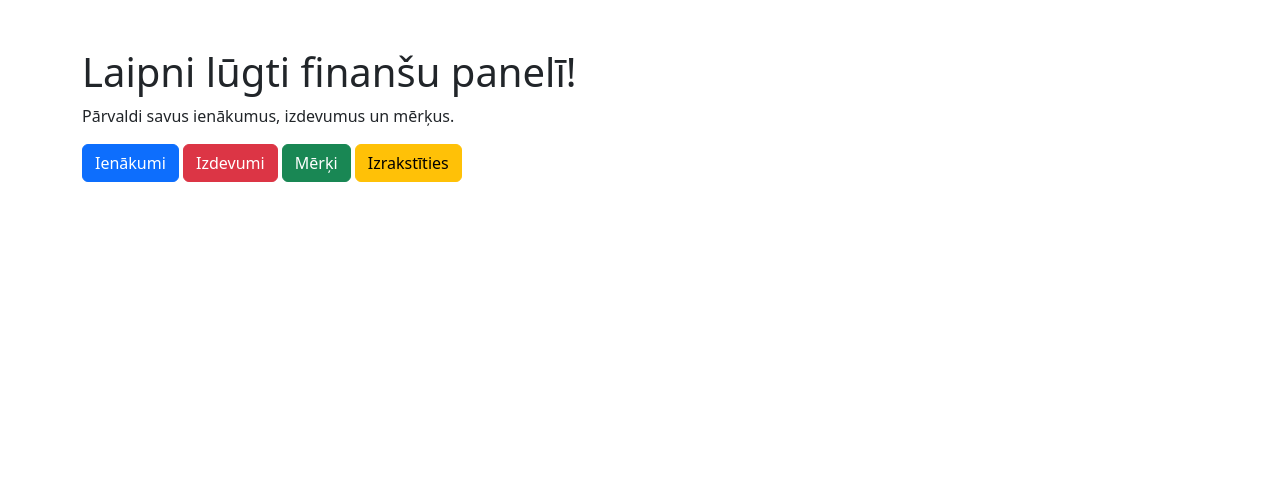
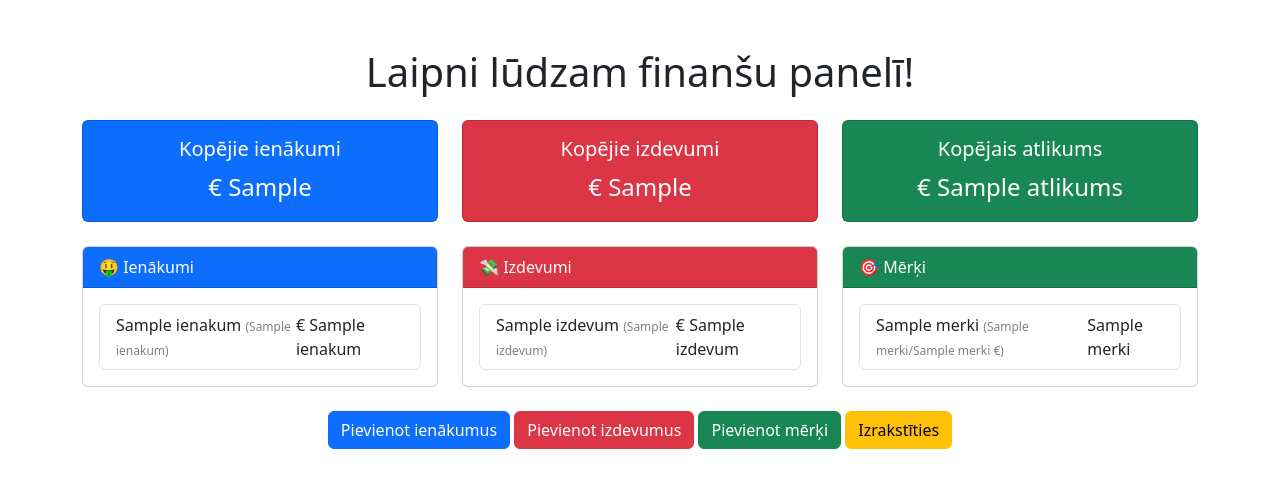
Before and after one commit to elinuklis/finansesProg, a Flask app: template templates/dashboard.html in a window 1280 px wide. Shown: the top 488 px of the page. Run offline with Flask 3, Linux system fonts and the light colour scheme; the template is opened without the code that fills it: most values are stand-ins (such as "Sample title", 1, 10 or a date in 2020).

Commit message:
neiet merki+ienakumi funkcija

```diff
--- a/app.py
+++ b/app.py
@@ -49,6 +49,8 @@ class FinansuApp:
         self.app.add_url_rule('/delete_ienakumi/<int:ienakumi_id>', 'delete_ienakumi', self.delete_ienakumi, methods=['POST'])
         self.app.add_url_rule('/delete_izdevumi/<int:izdevumi_id>', 'delete_izdevumi', self.delete_izdevumi, methods=['POST'])
         self.app.add_url_rule('/delete_merki/<int:merki_id>', 'delete_merki', self.delete_merki, methods=['POST'])
+        self.app.add_url_rule('/update_progress/<int:merki_id>', 'update_progress', self.update_progress, methods=['POST'])
+        self.app.add_url_rule('/check_and_update_merki', 'check_and_update_merki', self.check_and_update_mērķus)
 
     def index(self):
         if 'user_id' in session:
@@ -103,18 +105,30 @@ class FinansuApp:
             return redirect(url_for('login'))
 
         ienakumi = self.db.execute_query(
-            "SELECT * FROM Ienakumi WHERE user_id = ?",
+            "SELECT ienakumi_id, summa, kategorija, datums FROM Ienakumi WHERE user_id = ?",
             (session['user_id'],), fetch_all=True)
 
         izdevumi = self.db.execute_query(
-            "SELECT * FROM Izdevumi WHERE user_id = ?",
+            "SELECT izdevumi_id, summa, kategorija, datums FROM Izdevumi WHERE user_id = ?",
             (session['user_id'],), fetch_all=True)
 
+        ienakumu_kopsumma = sum(float(ienakums[1]) for ienakums in ienakumi) if ienakumi else 0
+        izdevumu_kopsumma = sum(float(izdevums[1]) for izdevums in izdevumi) if izdevumi else 0
+        atlikums = ienakumu_kopsumma - izdevumu_kopsumma
+
         merki = self.db.execute_query(
-            "SELECT * FROM Merki WHERE user_id = ?",
+            "SELECT merki_id, nosaukums, summa, sasniegts, kategorija, periods FROM merki WHERE user_id = ?",
             (session['user_id'],), fetch_all=True)
 
-        return render_template('dashboard.html', ienakumi=ienakumi, izdevumi=izdevumi, merki=merki)
+        return render_template(
+            'dashboard.html',
+            ienakumi=ienakumi,
+            izdevumi=izdevumi,
+            merki=merki,
+            ienakumu_kopsumma=ienakumu_kopsumma,
+            izdevumu_kopsumma=izdevumu_kopsumma,
+            atlikums=atlikums
+        )
 
     def ienakumi(self):
         if 'user_id' not in session:
@@ -122,15 +136,45 @@ class FinansuApp:
 
         kategorijas = ['Alga', 'Pārdošana', 'Pabalsts', 'Dāvana', 'Nodokļu atmaksas', 'Investīciju ienākumi', 'Cits']
 
+        # Iegūstam pieejamos mērķus lietotājam (tikai krājumu mērķus, ne tēriņu ierobežojumus)
+        merki = self.db.execute_query(
+            "SELECT merki_id, nosaukums FROM merki WHERE user_id = ? AND tips != 'Tēriņu ierobežojums'",
+            (session['user_id'],), fetch_all=True
+        )
+
         if request.method == 'POST':
-            summa = request.form['summa']
+            try:
+                summa = round(float(request.form['summa']), 2)
+            except ValueError:
+                flash("Lūdzu ievadi derīgu skaitli summas laukā.", "danger")
+                return redirect(url_for('ienakumi'))
+
             kategorija = request.form['kategorija']
-
             datums = datetime.now().strftime('%Y-%m-%d %H:%M:%S')
 
+            # Pievienojam ienākumu
+            merki_id = request.form.get('merki_id')
+            if merki_id == "none":
+                merki_id = None
+
             self.db.execute_query(
-                "INSERT INTO Ienakumi (user_id, summa, kategorija, datums) VALUES (?, ?, ?, ?)",
-                (session['user_id'], summa, kategorija, datums), commit=True)
+                "INSERT INTO Ienakumi (user_id, summa, kategorija, datums, merki_id) VALUES (?, ?, ?, ?, ?)",
+                (session['user_id'], summa, kategorija, datums, merki_id), commit=True)
+
+            # Ja lietotājs izvēlējies mērķi
+            merki_id = request.form.get('merki_id')
+            if merki_id and merki_id != "none":
+                try:
+                    merki_id = int(merki_id)
+                    self.db.execute_query(
+                        "UPDATE merki SET pasreizeja_summa = pasreizeja_summa + ? WHERE merki_id = ? AND user_id = ?",
+                        (summa, merki_id, session['user_id']),
+                        commit=True
+                    )
+                except ValueError:
+                    flash("Nederīgs mērķa ID.", "danger")
+
+            self.check_and_update_mērķus()
 
             flash("Ienākums veiksmīgi pievienots!", "success")
             return redirect(url_for('ienakumi'))
@@ -139,7 +183,7 @@ class FinansuApp:
             "SELECT ienakumi_id, summa, kategorija, datums FROM Ienakumi WHERE user_id = ?",
             (session['user_id'],), fetch_all=True)
 
-        return render_template('ienakumi.html', ienakumi=ienakumi, kategorijas=kategorijas)
+        return render_template('ienakumi.html', ienakumi=ienakumi, kategorijas=kategorijas, merki=merki)
 
 
     def izdevumi(self):
@@ -173,25 +217,45 @@ class FinansuApp:
             return redirect(url_for('login'))
 
         if request.method == 'POST':
+            tips = request.form['goal_type']
             nosaukums = request.form['nosaukums']
-            summa = request.form['summa']
-            kategorija = request.form.get('kategorija')
+            summa = float(request.form['summa'])
             periods = request.form['periods']
 
+            if tips == "Tēriņu ierobežojums":
+                kategorija = request.form['category']
+            else:
+                kategorija = None
+
             sasniegts = 0
+            pasreizeja_summa = 0  # Pievienojam noklusējuma vērtību
 
             self.db.execute_query(
-                "INSERT INTO Merki (user_id, nosaukums, summa, sasniegts, kategorija, periods) VALUES (?, ?, ?, ?, ?, ?)",
-                (session['user_id'], nosaukums, summa, sasniegts, kategorija, periods), commit=True)
+                "INSERT INTO merki (user_id, nosaukums, summa, pasreizeja_summa, sasniegts, kategorija, periods, tips) VALUES (?, ?, ?, ?, ?, ?, ?, ?)",
+                (session['user_id'], nosaukums, summa, pasreizeja_summa, sasniegts, kategorija, periods, tips),
+                commit=True
+            )
 
             flash("Mērķis veiksmīgi pievienots!", "success")
             return redirect(url_for('merki'))
 
         merki = self.db.execute_query(
-            "SELECT * FROM Merki WHERE user_id = ?",
+            "SELECT merki_id, nosaukums, summa, pasreizeja_summa, sasniegts, kategorija, periods, tips FROM merki WHERE user_id = ?",
+            (session['user_id'],), fetch_all=True
+        )
+
+        return render_template('merki.html', merki=merki)
+
+    def check_and_update_mērķus(self):
+        merki = self.db.execute_query(
+            "SELECT merki_id, summa, pasreizeja_summa FROM merki WHERE user_id = ?",
             (session['user_id'],), fetch_all=True)
 
-        return render_template('merki.html', merki=merki)
+        for merks in merki:
+            if merks[2] >= merks[1]:
+                self.db.execute_query(
+                    "UPDATE merki SET sasniegts = 1 WHERE merki_id = ?",
+                    (merks[0],), commit=True)
 
     def delete_ienakumi(self, ienakumi_id):
         if 'user_id' not in session:
@@ -220,10 +284,45 @@ class FinansuApp:
             return redirect(url_for('login'))
 
         self.db.execute_query(
-            "DELETE FROM Merki WHERE user_id = ? AND merki_id = ?",
+            "DELETE FROM merki WHERE user_id = ? AND merki_id = ?",
             (session['user_id'], merki_id), commit=True)
 
         flash("Mērķis veiksmīgi izdzēsts!", "success")
+        return redirect(url_for('merki'))
+
+    def update_progress(self, merki_id):
+        if 'user_id' not in session:
+            flash("Jums jābūt pieslēgušamies!", "danger")
+            return redirect(url_for('login'))
+
+        # Iegūstiet vērtības no formas
+        try:
+            summa = float(request.form.get('summa', 0))  # Konvertējiet uz float
+            progress_amount = float(request.form.get('progress_amount', 0))  # Konvertējiet uz float
+        except ValueError:
+            flash("Ievadiet derīgu skaitli!", "danger")
+            return redirect(url_for('merki'))
+
+        # Ja progress_amount ir 0, novērst dalīšanu ar nulli
+        if progress_amount == 0:
+            flash("Progresam jābūt lielākam par nulli!", "danger")
+            return redirect(url_for('merki'))
+
+        # Atjaunina pašreizējo summu
+        self.db.execute_query(
+            "UPDATE merki SET pasreizeja_summa = pasreizeja_summa + ? WHERE merki_id = ? AND user_id = ?",
+            (progress_amount, merki_id, session['user_id']),
+            commit=True
+        )
+
+        # Pārbauda, vai mērķis ir sasniegts
+        self.db.execute_query(
+            "UPDATE Merki SET sasniegts = 1 WHERE merki_id = ? AND pasreizeja_summa >= summa",
+            (merki_id,),
+            commit=True
+        )
+
+        flash("Progresu atjaunināts!", "success")
         return redirect(url_for('merki'))
 
     def logout(self):
@@ -234,7 +333,11 @@ class FinansuApp:
     def run(self):
         self.app.run(debug=True)
 
+    @property
+    def flask_app(self):
+        return self.app
+
+app = FinansuApp().flask_app
 
 if __name__ == '__main__':
-    app = FinansuApp()
-    app.run()
+    app.run(debug=True)
--- a/templates/dashboard.html
+++ b/templates/dashboard.html
@@ -3,11 +3,12 @@
 <head>
     <meta charset="UTF-8">
     <meta name="viewport" content="width=device-width, initial-scale=1.0">
-    <title>Panelis</title>
+    <title>Finanšu panelis</title>
     <link href="https://cdn.jsdelivr.net/npm/bootstrap@5.3.0/dist/css/bootstrap.min.css" rel="stylesheet">
+
 </head>
 <body class="container mt-5">
-    <h1>Laipni lūgti finanšu panelī!</h1>
+    <h1 class="text-center mb-4">Laipni lūdzam finanšu panelī!</h1>
 
     {% with messages = get_flashed_messages(with_categories=true) %}
       {% if messages %}
@@ -20,12 +21,98 @@
       {% endif %}
     {% endwith %}
 
-    <p>Pārvaldi savus ienākumus, izdevumus un mērķus.</p>
+    <div class="row mb-4">
+        <!-- Kopējais kopsavilkums -->
+        <div class="col-md-4">
+            <div class="card text-bg-primary">
+                <div class="card-body text-center">
+                    <h5 class="card-title">Kopējie ienākumi</h5>
+                    <p class="card-text fs-4">€ {{ ienakumu_kopsumma }}</p>
+                </div>
+            </div>
+        </div>
+        <div class="col-md-4">
+            <div class="card text-bg-danger">
+                <div class="card-body text-center">
+                    <h5 class="card-title">Kopējie izdevumi</h5>
+                    <p class="card-text fs-4">€ {{ izdevumu_kopsumma }}</p>
+                </div>
+            </div>
+        </div>
+        <div class="col-md-4">
+            <div class="card text-bg-success">
+                <div class="card-body text-center">
+                    <h5 class="card-title">Kopējais atlikums</h5>
+                    <p class="card-text fs-4">€ {{ atlikums }}</p>
+                </div>
+            </div>
+        </div>
+    </div>
 
-    <a href="/ienakumi" class="btn btn-primary">Ienākumi</a>
-    <a href="/izdevumi" class="btn btn-danger">Izdevumi</a>
-    <a href="/merki" class="btn btn-success">Mērķi</a>
-    <a href="/logout" class="btn btn-warning">Izrakstīties</a>
+    <!-- Pārskatu sadaļa -->
+    <div class="row">
+        <!-- Ienākumi -->
+        <div class="col-md-4">
+            <div class="card">
+                <div class="card-header bg-primary text-white">🤑 Ienākumi</div>
+                <div class="card-body">
+                    <ul class="list-group">
+                        {% for ienakums in ienakumi %}
+                            <li class="list-group-item d-flex justify-content-between">
+                                <span>
+                                    {{ ienakums[2] }}
+                                    <span style="font-size: 12px; color: gray;">({{ ienakums[3] }})</span>
+                                </span>
+                                <span>€ {{ ienakums[1] }}</span>
+                            </li>
+                        {% endfor %}
+                    </ul>
+                </div>
+            </div>
+        </div>
+
+        <!-- Izdevumi -->
+        <div class="col-md-4">
+            <div class="card">
+                <div class="card-header bg-danger text-white">💸 Izdevumi</div>
+                <div class="card-body">
+                    <ul class="list-group">
+                        {% for izdevums in izdevumi %}
+                            <li class="list-group-item d-flex justify-content-between">
+                                <span>{{ izdevums[2] }} <span style="font-size: 12px; color: gray;">({{ izdevums[3] }})</span></span>
+                                <span>€ {{ izdevums[1] }}</span>
+                            </li>
+                        {% endfor %}
+                    </ul>
+                </div>
+            </div>
+        </div>
+
+        <!-- Mērķi -->
+        <div class="col-md-4">
+            <div class="card">
+                <div class="card-header bg-success text-white">🎯 Mērķi</div>
+                <div class="card-body">
+                    <ul class="list-group">
+                        {% for merki in merki %}
+                            <li class="list-group-item d-flex justify-content-between">
+                                <span>{{ merki[1] }} <span style="font-size: 12px; color: gray;">({{ merki[3] }}/{{ merki[2] }} €)</span></span>
+                                <span>{{ merki[5] }}</span>
+                            </li>
+                        {% endfor %}
+                    </ul>
+                </div>
+            </div>
+        </div>
+    </div>
+
+    <!-- Navigācija -->
+    <div class="text-center mt-4">
+        <a href="/ienakumi" class="btn btn-primary">Pievienot ienākumus</a>
+        <a href="/izdevumi" class="btn btn-danger">Pievienot izdevumus</a>
+        <a href="/merki" class="btn btn-success">Pievienot mērķi</a>
+        <a href="/logout" class="btn btn-warning">Izrakstīties</a>
+    </div>
 
     <script src="https://cdn.jsdelivr.net/npm/bootstrap@5.3.0/dist/js/bootstrap.bundle.min.js"></script>
 </body>
```
Also changed, not shown: templates/ienakumi.html (+14 -3 lines), templates/izdevumi.html (+5 -2 lines), templates/merki.html (+24 -7 lines), finansesprogr1.db.
